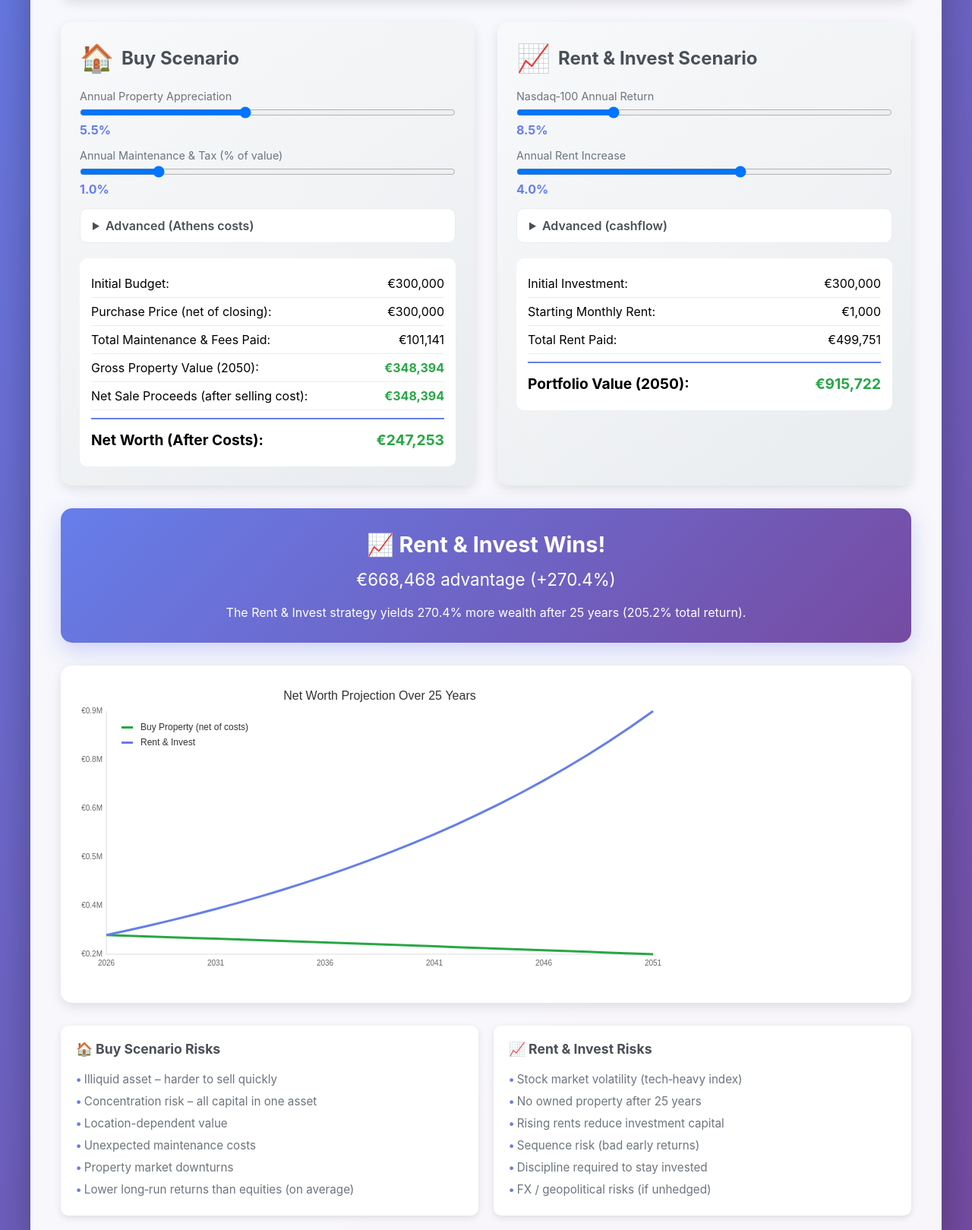
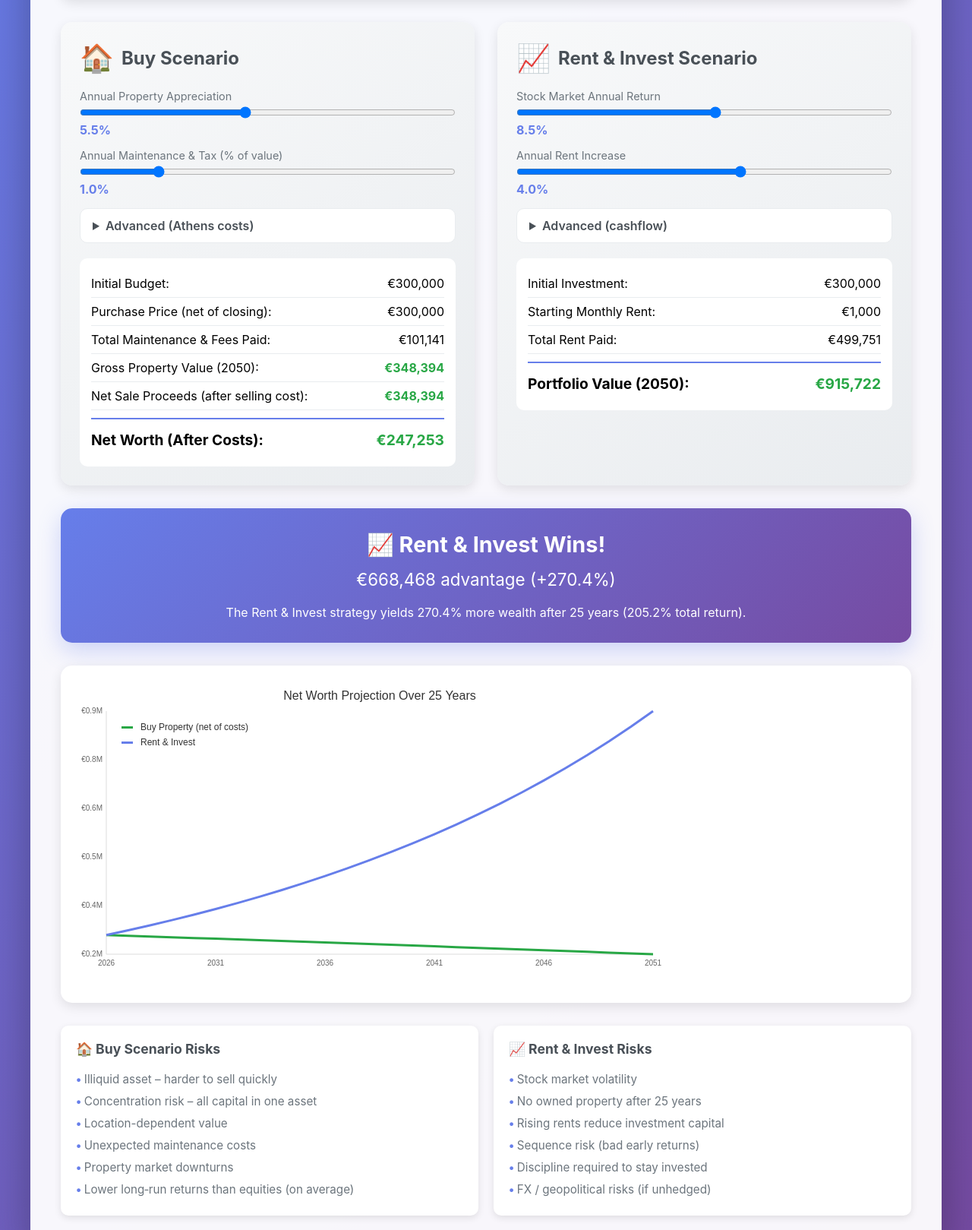
Before and after one commit to trapatsas/investment-calculator, a plain HTML site: page index.html in a window 1280 px wide. Shown: the part 347-1966 px from the top of the page at 76% size. Drawn offline with Linux system fonts and the light colour scheme.

Commit message:
Make investment scenario more generic
- Change from 'Nasdaq-100 Annual Return' to 'Stock Market Annual Return'
- Extend return range to start from 0% (was 6%) for more flexibility
- Remove tech-heavy index reference in risk analysis
- Now supports conservative to aggressive investment strategies

```diff
--- a/index.html
+++ b/index.html
@@ -121,8 +121,8 @@
                 <h2>Rent & Invest Scenario</h2>
                 <div class="params">
                     <div class="param-group">
-                        <label>Nasdaq‑100 Annual Return</label>
-                        <input type="range" id="stockReturn" min="6" max="16" step="0.1" value="8.5">
+                        <label>Stock Market Annual Return</label>
+                        <input type="range" id="stockReturn" min="0" max="16" step="0.1" value="8.5">
                         <div class="param-value"><span id="stockReturnValue">8.5</span>%</div>
                     </div>
                     <div class="param-group">
@@ -175,7 +175,7 @@
             </div>
             <div class="risk-card">
                 <h3>📈 Rent & Invest Risks</h3>
-                <div class="risk-item">Stock market volatility (tech‑heavy index)</div>
+                <div class="risk-item">Stock market volatility</div>
                 <div class="risk-item">No owned property after 25 years</div>
                 <div class="risk-item">Rising rents reduce investment capital</div>
                 <div class="risk-item">Sequence risk (bad early returns)</div>
```
